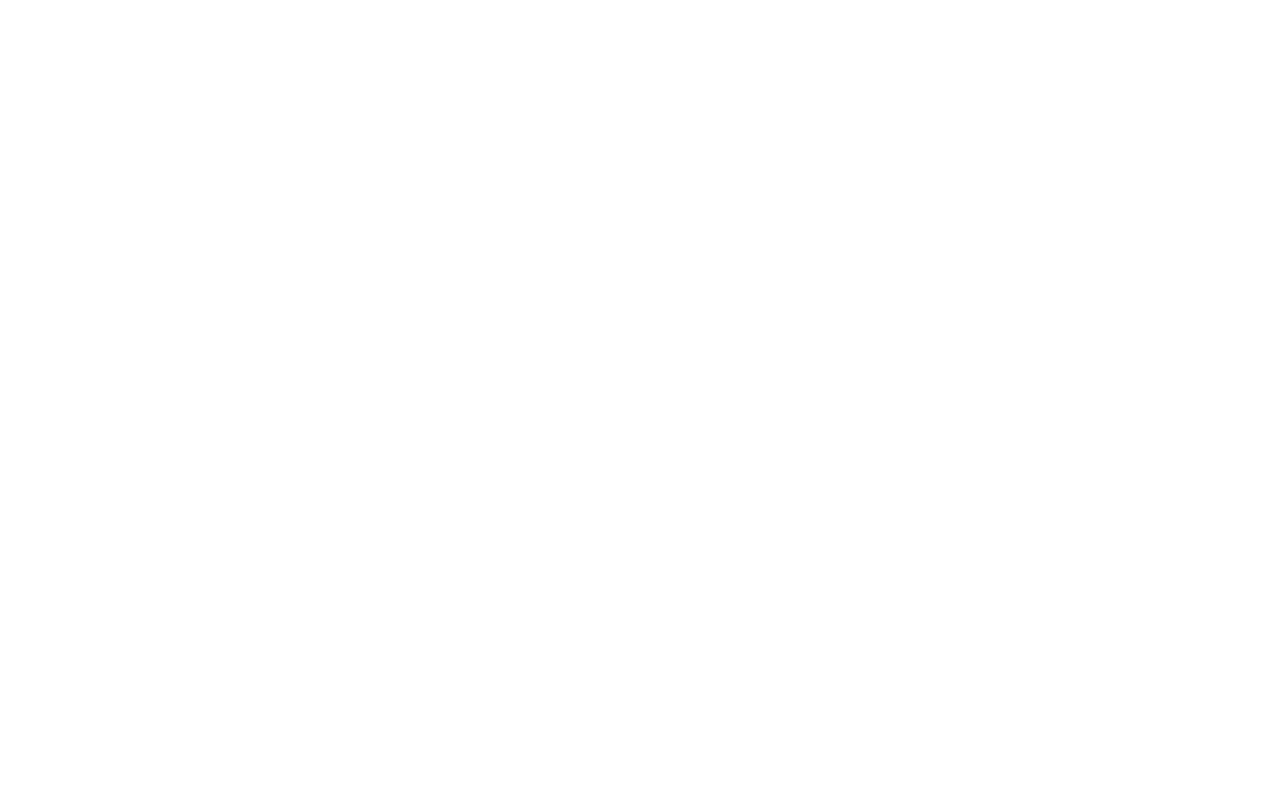
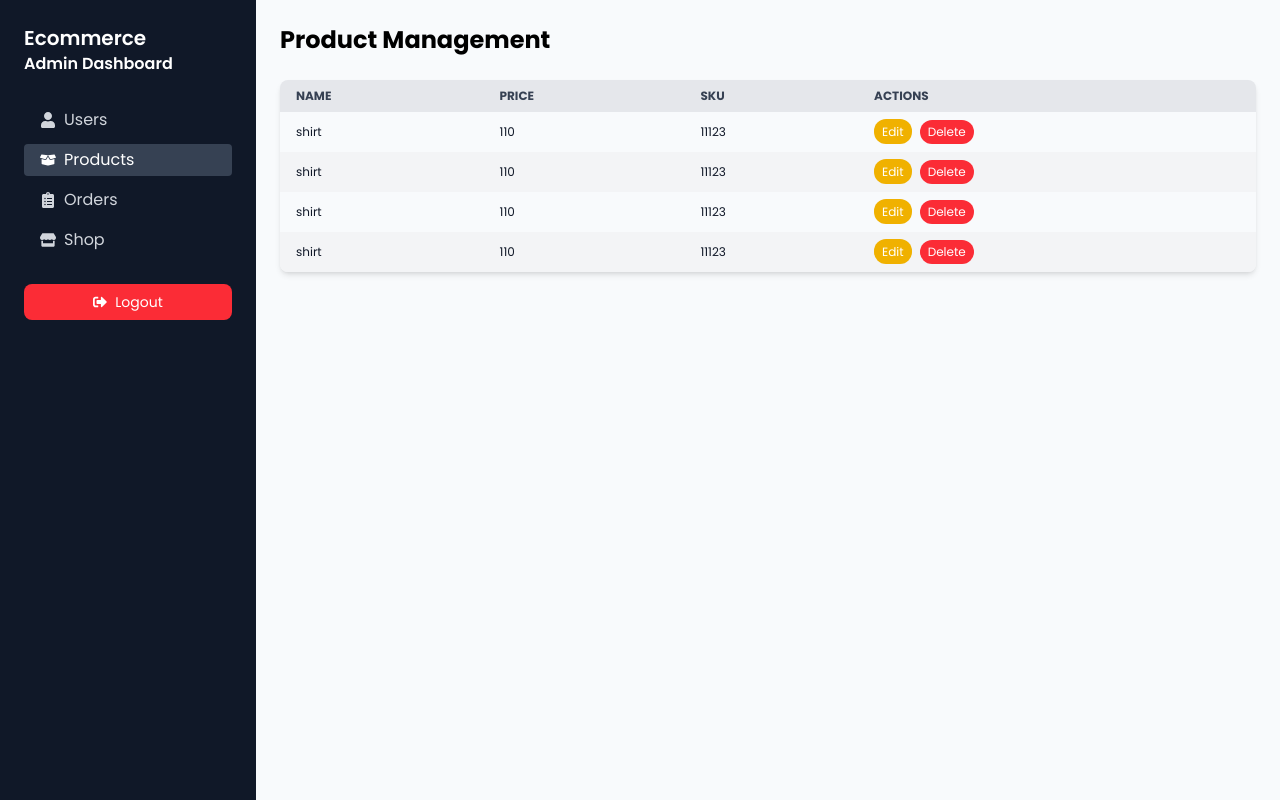
Before and after one commit to prasannashrestha1/Ecommerce-with-Mern, a React (Vite) app in the folder client/: page /admin/products in a window 1280 px wide. Before the commit this address had no page. Built offline with nearby package versions, Linux system fonts and the light colour scheme.

Commit message:
Product Management Page

```diff
--- a/client/src/App.jsx
+++ b/client/src/App.jsx
@@ -15,6 +15,7 @@
 import AdminLayout from "./components/Admin/AdminLayout";
 import AdminHomePage from "./Pages/AdminHomePage";
 import UserManagement from "./components/Admin/UserManagement";
+import ProductManagement from "./components/Admin/ProductManagement";
 
 const App = () => {
   return (
@@ -37,6 +38,7 @@
         <Route path="/admin" element={<AdminLayout />}>
           <Route index element={<AdminHomePage />} />
           <Route path="users" element={<UserManagement />} />
+          <Route path="products" element={<ProductManagement />} />
         </Route>
       </Routes>
       <Toaster
--- a/client/src/components/Admin/AdminLayout.jsx
+++ b/client/src/components/Admin/AdminLayout.jsx
@@ -20,17 +20,13 @@
         {isSideBarOpen && (
           <div
             onClick={toggleSidebar}
-            className="w-full h-full fixed bg-black/50 md:hidden "
+            className="w-full h-full fixed top-0 bg-black/50 md:hidden "
           ></div>
         )}
         {/* Sidebar */}
       </div>
       <div
-        className={`${
-          isSideBarOpen
-            ? " translate-x-0"
-            : "-translate-x-full md:translate-x-0"
-        }
+        className={`${isSideBarOpen ? " translate-x-0" : "-translate-x-full "}
         min-h-screen p-6 w-64  top-0 left-0 fixed md:relative z-50 md:block bg-gray-900  transform transition-transform ease-in-out duration-500
         `}
       >
--- /dev/null
+++ b/client/src/components/Admin/ProductManagement.jsx
@@ -0,0 +1,97 @@
+import React from "react";
+import { Link } from "react-router-dom";
+
+const ProductManagement = () => {
+  const products = [
+    {
+      _id: 13232,
+      name: "shirt",
+      price: 110,
+      sku: "11123",
+    },
+    {
+      _id: 13232,
+      name: "shirt",
+      price: 110,
+      sku: "11123",
+    },
+    {
+      _id: 13232,
+      name: "shirt",
+      price: 110,
+      sku: "11123",
+    },
+    {
+      _id: 13232,
+      name: "shirt",
+      price: 110,
+      sku: "11123",
+    },
+  ];
+  const handleDelete = (id) => {
+    if (window.confirm("Are you sure you want to delete the product")) {
+      console.log({ id });
+    }
+  };
+  return (
+    <div className="max-w-7xl mx-auto ">
+      <h2 className="text-2xl font-bold mb-6">Product Management</h2>
+      <div className="overflow-x-auto shadow-md sm:rounded-lg">
+        <table className="min-w-full text-left text-gray-500 ">
+          <thead className="bg-gray-200 uppercase text-xs font-medium">
+            <tr className="text-gray-700">
+              <th className="px-4 py-2 ">Name</th>
+              <th className="px-4 py-2 ">Price</th>
+              <th className="px-4 py-2 ">SKU</th>
+              <th className="px-4 py-2 ">Actions</th>
+            </tr>
+          </thead>
+          <tbody className=" text-xs">
+            {products.length > 0 ? (
+              products.map((product, index) => (
+                <tr
+                  key={index}
+                  className={` ${
+                    index % 2 !== 0 ? "bg-gray-100" : ""
+                  } text-gray-900 cursor-pointer`}
+                >
+                  <td className="px-4 py-2 whitespace-nowrap">
+                    {product.name}
+                  </td>
+                  <td className="px-4 py-2 ">{product.price}</td>
+                  <td className="px-4 py-2 ">{product.sku}</td>
+                  <td className="px-4 py-2 ">
+                    <Link
+                      to={`/admin/products/${product._id}/edit`}
+                      className="px-2 py-1 text-white bg-yellow-500 rounded-xl"
+                    >
+                      Edit
+                    </Link>
+                    <button
+                      onClick={() => handleDelete(product._id)}
+                      className="px-2 py-1 ml-2 text-white bg-red-500 rounded-xl"
+                    >
+                      Delete
+                    </button>
+                  </td>
+                </tr>
+              ))
+            ) : (
+              <tr>
+                <td
+                  colSpan={4}
+                  className="py-12 font-semibold text-lg text-center"
+                >
+                  {" "}
+                  No Products Found
+                </td>
+              </tr>
+            )}
+          </tbody>
+        </table>
+      </div>
+    </div>
+  );
+};
+
+export default ProductManagement;
--- a/client/src/components/Admin/UserManagement.jsx
+++ b/client/src/components/Admin/UserManagement.jsx
@@ -3,6 +3,7 @@
 const UserManagement = () => {
   const users = [
     {
+      _id: 1234,
       name: "John Doe",
       email: "john@example.com",
       role: "admin",
@@ -12,7 +13,7 @@
     name: "",
     email: "",
     password: "",
-    role: "Customer",
+    role: "Admin",
   });
 
   const handleChange = (e) => {
@@ -24,6 +25,22 @@
 
   const handleSubmit = (e) => {
     e.preventDefault();
+    console.log(formData);
+    setFormData({
+      name: "",
+      email: "",
+      password: "",
+      role: "Customer",
+    });
+  };
+
+  const handleRoleChange = (userId, newRole) => {
+    console.log({ id: userId, role });
+  };
+  const handleDeleteUser = (id) => {
+    if (window.confirm("Are you sure you want to delete the user")) {
+      console.log({ id });
+    }
   };
   return (
     <div className="max-w-7xl mx-auto">
@@ -97,6 +114,59 @@
             Add User
           </button>
         </form>
+        <div className="overflow-x-auto overflow-y-auto mt-8 max-h-[400px]">
+          <table className="min-w-full text-left text-gray-500 shadow-2xl border border-gray-200 rounded-lg ">
+            <thead className="bg-gray-200 text-xs uppercase text-gray-700 rounded-tl-lg rounded-tr-lg">
+              <tr>
+                <th className="py-3 px-4">SN</th>
+                <th className="py-3 px-4">Name</th>
+                <th className="py-3 px-4">Email</th>
+                <th className="py-3 px-4">Role</th>
+                <th className="py-3 px-4">Action</th>
+              </tr>
+            </thead>
+            <tbody className="text-xs  text-gray-700 ">
+              {users.length > 0 ? (
+                users.map((user, index) => (
+                  <tr
+                    key={index}
+                    className={`${
+                      index % 2 !== 0 ? "bg-gray-100/50" : "bg-primary/5"
+                    } `}
+                  >
+                    <td className="py-3 px-4">{index + 1}</td>
+                    <td className="py-3 px-4">{user.name}</td>
+                    <td className="py-3 px-4">{user.email}</td>
+                    <td className="py-3 px-4">
+                      <select
+                        value={user.role}
+                        onChange={(e) =>
+                          handleRoleChange(user._id, e.target.value)
+                        }
+                        className="px-2 border border-gray-300 rounded-lg"
+                      >
+                        <option value="Customer">Customer</option>
+                        <option value="Admin">Admin</option>
+                      </select>
+                    </td>
+                    <td>
+                      <button
+                        onClick={() => handleDeleteUser(user._id)}
+                        className="px-4 bg-red-500 rounded-xl  py-1 text-white cursor-pointer"
+                      >
+                        Delete
+                      </button>
+                    </td>
+                  </tr>
+                ))
+              ) : (
+                <tr aria-colspan={4} className="p-4 text-center text-gray-500">
+                  No Orders Available
+                </tr>
+              )}
+            </tbody>
+          </table>
+        </div>
       </div>
     </div>
   );
```
